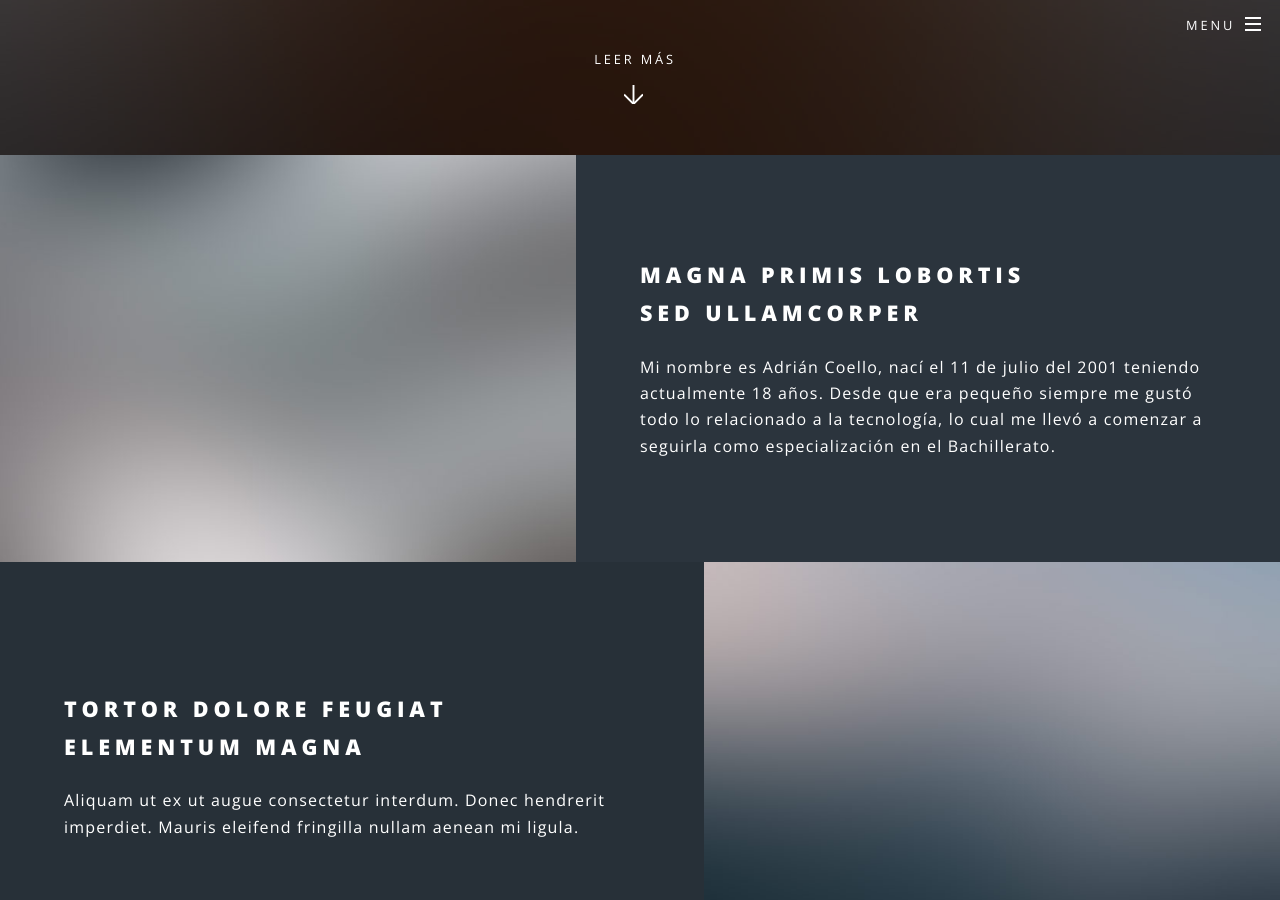
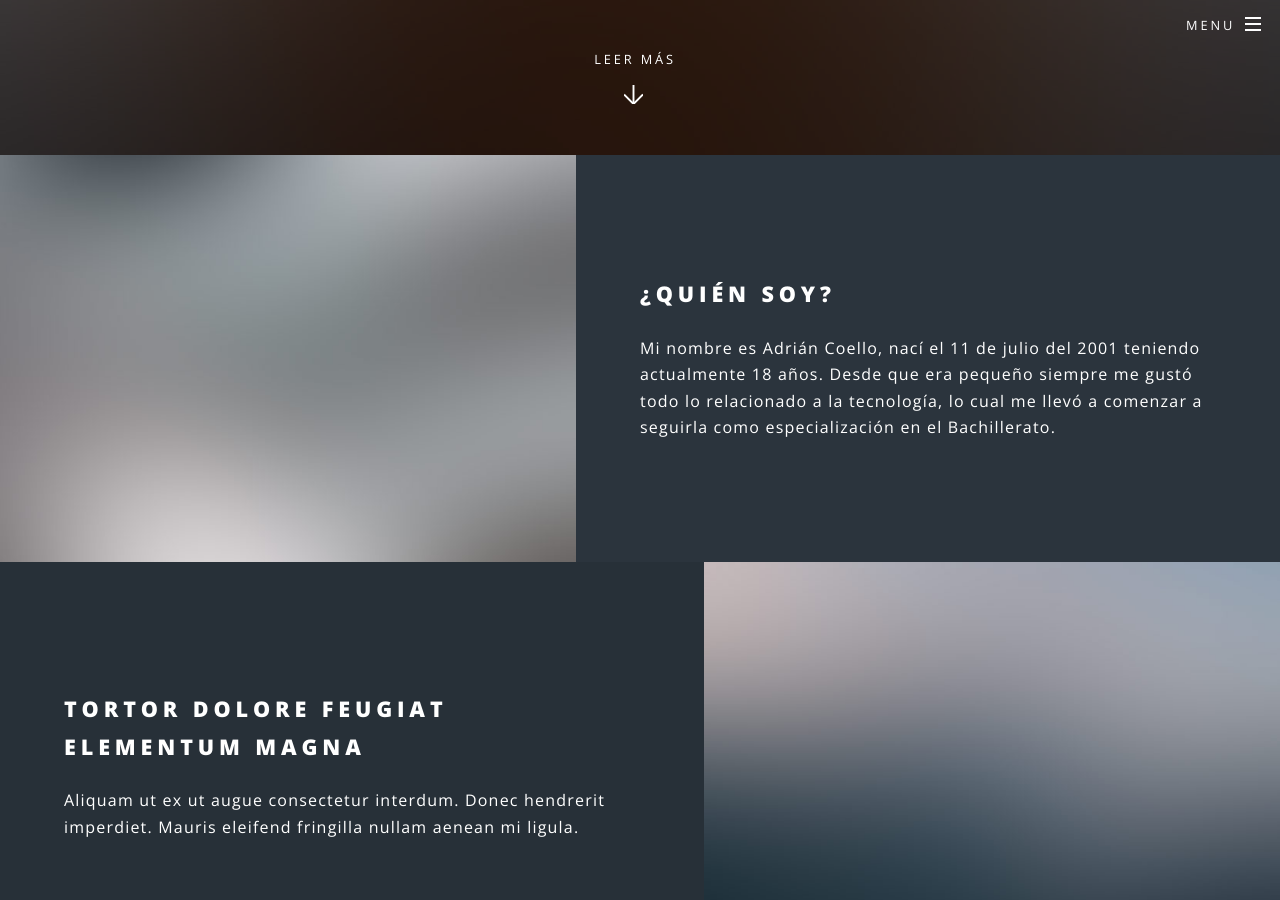
Before and after one commit to Vico2001/assa.github.io, a Jekyll site: the page built from index.html, in a window 1280 px wide and 900 px high, scrolled down 745 px. Built offline with Jekyll 4.4.1, drawn with Linux system fonts in a browser that asks for light colours.

Commit message:
Update index.html

```diff
--- a/index.html
+++ b/index.html
@@ -14,8 +14,8 @@
 					<section id="one" class="wrapper alt style2">
 						<section class="spotlight">
 							<div class="image"><img src="images/pic01.jpg" alt="" /></div><div class="content">
-								<h2>Magna primis lobortis<br />
-								sed ullamcorper</h2>
+								<h2>¿Quién soy?<br />
+								</h2>
 								<p>Mi nombre es Adrián Coello, nací el 11 de julio del 2001 teniendo actualmente 18 años. Desde que era pequeño siempre me gustó </br>
 								todo lo relacionado a la tecnología, lo cual me llevó a comenzar a seguirla como especialización en el Bachillerato.</p>
 							</div>
```
